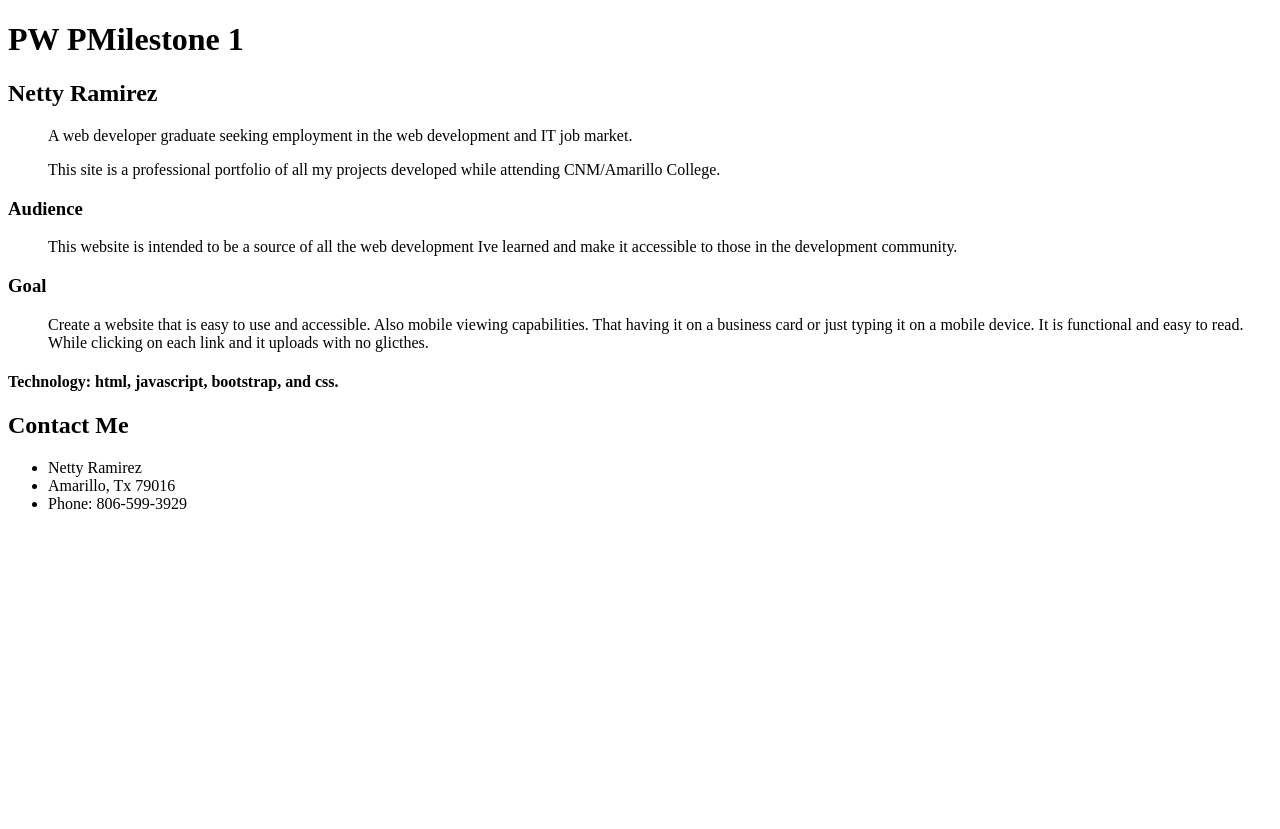
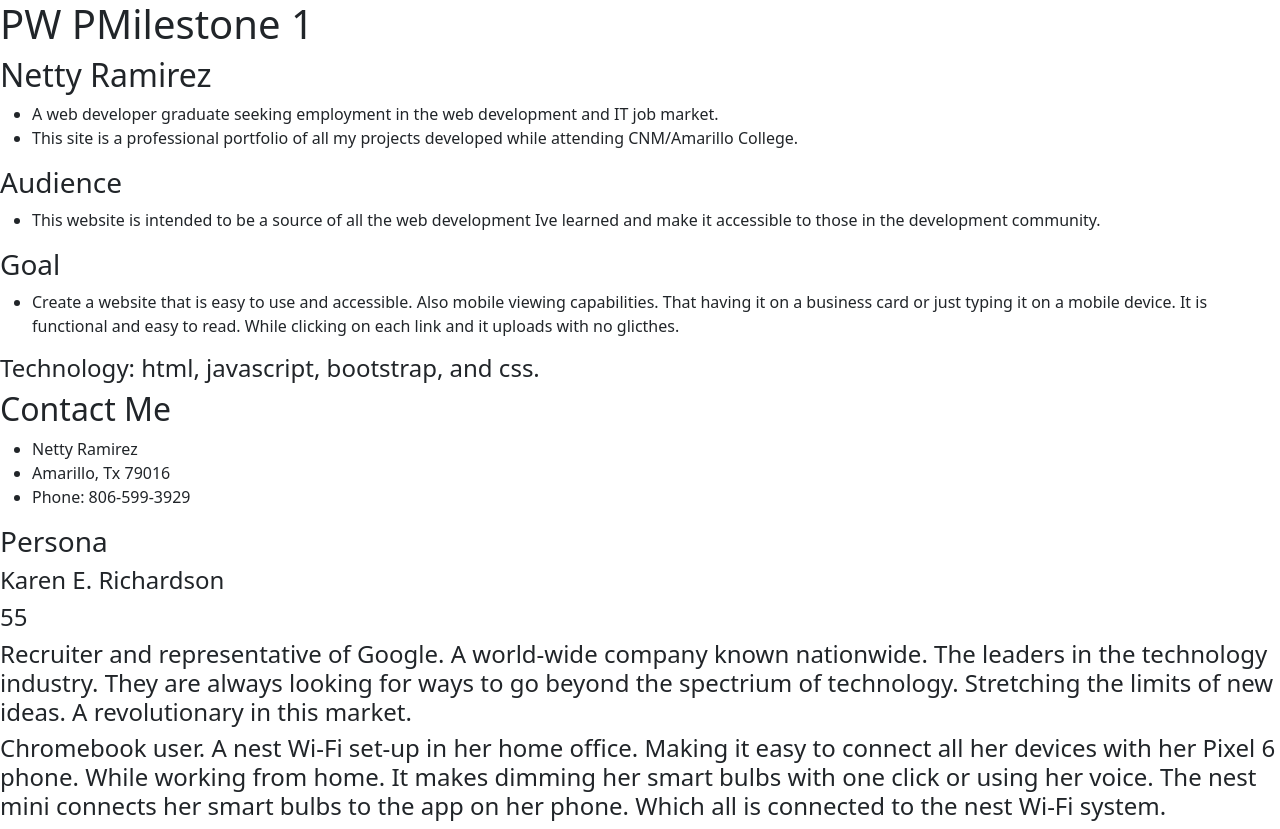
Before and after one commit to nramirez40/my-pwp-netty, a plain HTML site: page public_html/documentation/milestone-1.html in a window 1280 px wide. Before the commit the page ends 800 px from the top, so only its background shows below. Drawn offline with nearby package versions, Linux system fonts and the light colour scheme.

Commit message:
added persona, profession, and technology

```diff
--- a/public_html/documentation/milestone-1.html
+++ b/public_html/documentation/milestone-1.html
@@ -3,29 +3,44 @@
 <head>
     <meta charset="UTF-8">
     <title>My PWP</title>
+    <meta name="viewport" content="width=device-width, initial-scale=1">
+
+
+    <link href="https://cdn.jsdelivr.net/npm/bootstrap@5.1.3/dist/css/bootstrap.min.css" rel="stylesheet"
+          integrity="sha384-1BmE4kWBq78iYhFldvKuhfTAU6auU8tT94WrHftjDbrCEXSU1oBoqyl2QvZ6jIW3" crossorigin="anonymous">
+
+
 </head>
 <body>
     <h1>PW PMilestone 1</h1>
 
     <div>
       <h2>Netty Ramirez </h2>
-        <ul>A web developer graduate seeking employment in the web development and IT job market.</ul>
+        <ul>
+           <li>A web developer graduate seeking employment in the web development and IT job market.</li>
 
-        <ul>This site is a professional portfolio of all my projects developed while attending
-            CNM/Amarillo College. </ul>
+           <li>
+               This site is a professional portfolio of all my projects developed while attending
+               CNM/Amarillo College.
+           </li>
+        </ul>
     </div>
     <div>
        <h3>Audience</h3>
         <ul>
+           <li>
              This website is intended to be a source of all the web development Ive learned
              and make it accessible to those in the development community.
+           </li>
         </ul>
 
         <h3>Goal</h3>
         <ul>
+          <li>
              Create a website that is easy to use and accessible. Also mobile viewing capabilities.
              That having it on a business card or just typing it on a mobile device. It is functional and easy to
              read. While clicking on each link and it uploads with no glicthes.
+          </li>
         </ul>
 
         <h4>Technology: html, javascript, bootstrap, and css. </h4>
@@ -36,4 +51,34 @@
             <li>Phone: 806-599-3929</li>
          </ul>
     </div>
+
+<!-- Persona -->
+    <h3>Persona</h3>
+<h4>Karen E. Richardson</h4>
+    <h4>55</h4>
+<!-- Profession -->
+    <h4>Recruiter and representative of Google. A world-wide company known nationwide.
+        The leaders in the technology industry. They are always looking for ways to go beyond the
+        spectrium of technology. Stretching the limits of new ideas. A revolutionary in this
+        market.
+    </h4>
+<!-- Technology -->
+    <h4>Chromebook user. A nest Wi-Fi set-up in her home office. Making it easy to connect all her devices with her
+        Pixel 6 phone. While working from home. It makes dimming her smart bulbs with one click or using her voice.
+        The nest mini connects her smart bulbs to the app on her phone. Which all is connected to the nest
+        Wi-Fi system.
+    <h4>
+<!-- Attitudes and Behaviors -->
+    <h4>
+
+    </h4>
+
+
+
+    <script src="https://cdn.jsdelivr.net/npm/@popperjs/core@2.10.2/dist/umd/popper.min.js"
+            integrity="sha384-7+zCNj/IqJ95wo16oMtfsKbZ9ccEh31eOz1HGyDuCQ6wgnyJNSYdrPa03rtR1zdB" crossorigin="anonymous"></script>
+    <script src="https://cdn.jsdelivr.net/npm/bootstrap@5.1.3/dist/js/bootstrap.min.js"
+            integrity="sha384-QJHtvGhmr9XOIpI6YVutG+2QOK9T+ZnN4kzFN1RtK3zEFEIsxhlmWl5/YESvpZ13" crossorigin="anonymous"></script>
+
 </body>
+</html>
```
Lines whose indentation alone changed are shown as unchanged.
